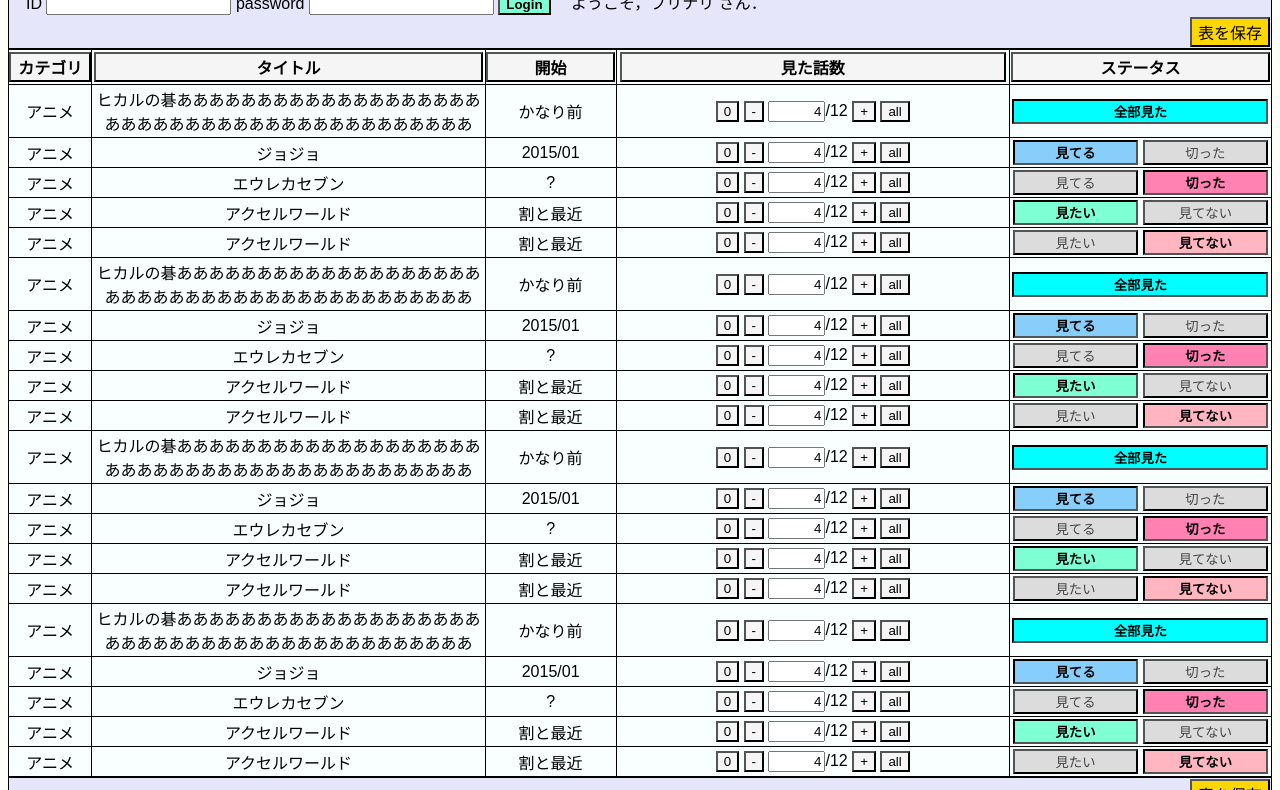
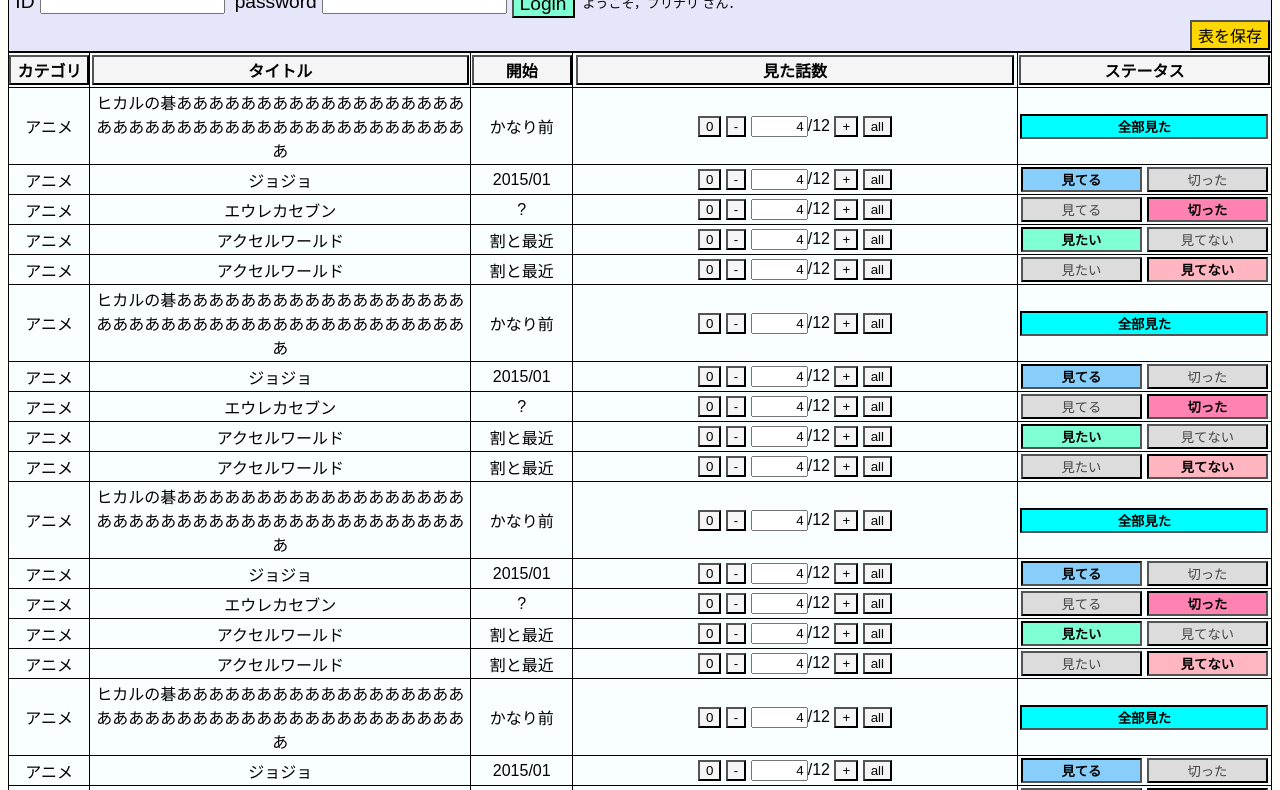
Before and after one commit to takuaraki/takuaraki.github.io, a plain HTML site: page AnimeXP/20150306_6.html in a window 1280 px wide. Shown: the part 81-871 px from the top of the page. Drawn offline with Linux system fonts and the light colour scheme.

Commit message:
modify animexp/indexes

```diff
--- a/AnimeXP/20150306_6.html
+++ b/AnimeXP/20150306_6.html
@@ -11,8 +11,8 @@
         <table class="toolBox">
             <tr>
                 <td class="login">
-                    <span>　ID </span><input type="text"> <span>password </span><input type="text"> <input class="loginBtn" type="button" value="Login">
-                    <span>　ようこそ，プリナリ&nbsp;さん．</span>
+                    <span>&nbsp;ID </span><input type="text" maxlength="10"> <span>&nbsp;password </span><input type="text" maxlength="10"> <input class="loginBtn" type="button" value="Login">
+                    <span class="message">&nbsp;ようこそ，プリナリ&nbsp;さん．</span>
                 </td>
             </tr>
 
--- a/AnimeXP/style_6.css
+++ b/AnimeXP/style_6.css
@@ -33,21 +33,25 @@
         }
 
             td.login > input.userId {
-
+                ime-mode: disabled;
             }
 
             td.login > input.password {
-
+                ime-mode: disabled;
             }
 
             td.login > input.loginBtn {
                 background-color: aquamarine;
                 vertical-align: middle;
-                font-weight: bold;
+                font-size: 120%;
             }
 
             td.login > span {
-                font-size: 100%;
+                font-size: 120%;
+            }
+
+            td.login > span.message {
+                font-size: small;
             }
 
         table.toolBox td.message {
@@ -81,10 +85,6 @@
         border-collapse: collapse;
     }
 
-        table.watchLog > tr.tableHeader {
-
-        }
-
         table.watchLog th > input {
             font-weight: bold;
             font-size: 100%;
@@ -93,7 +93,7 @@
         }
 
         table.watchLog td.category, table.watchLog th.category{
-            width: 5%;
+            width: 2%;
             padding: 2px 0px;
         }
 
@@ -103,12 +103,12 @@
         }
 
         table.watchLog td.whenStart, table.watchLog th.whenStart {
-            width: 10%;
+            width: 8%;
             padding: 2px 0px;
         }
 
         table.watchLog td.watchedEpisodeNum, table.watchLog th.watchEpisodeNum {
-            width: 30%;
+            width: 35%;
             padding: 2px 0px;
         }
 
```
